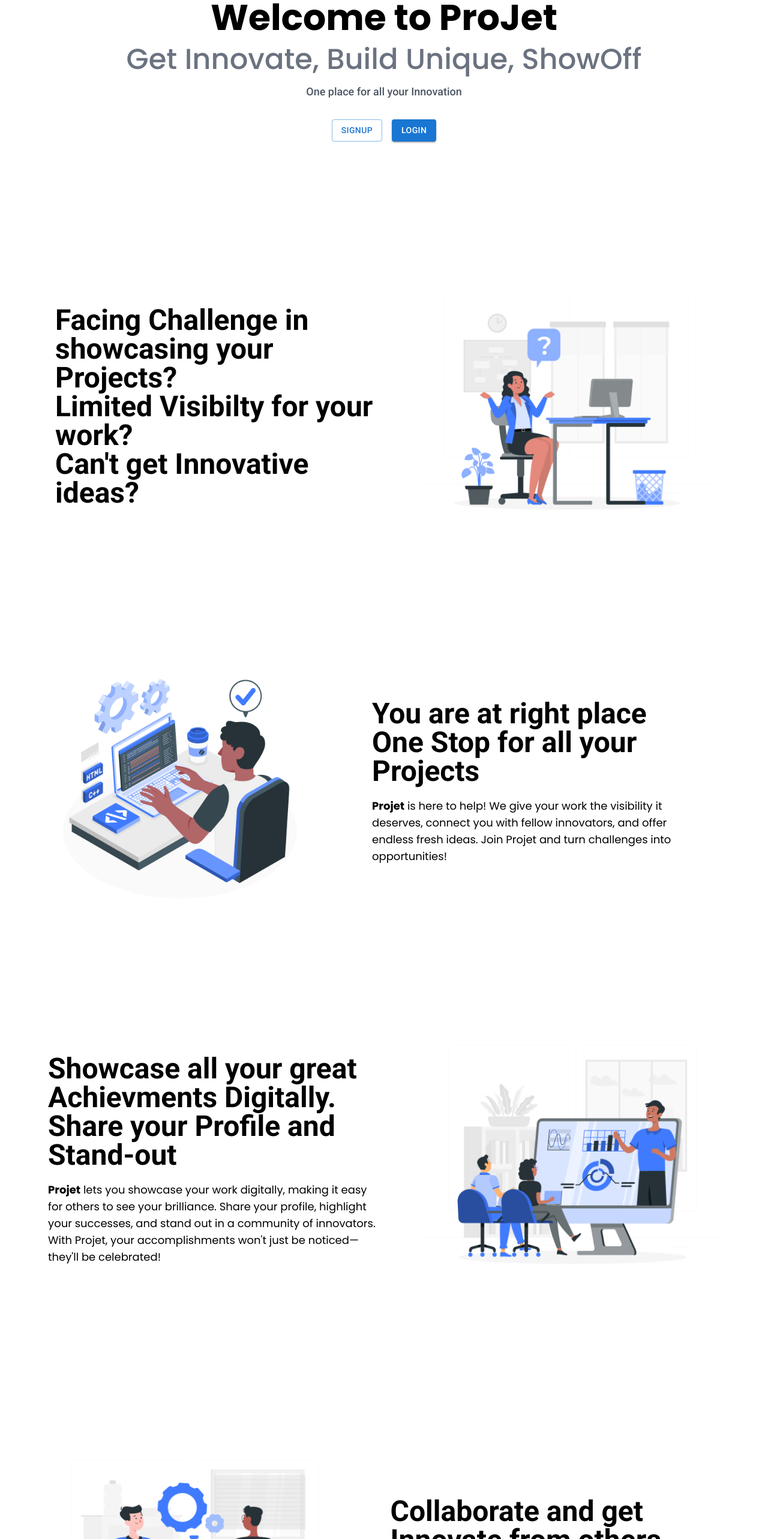
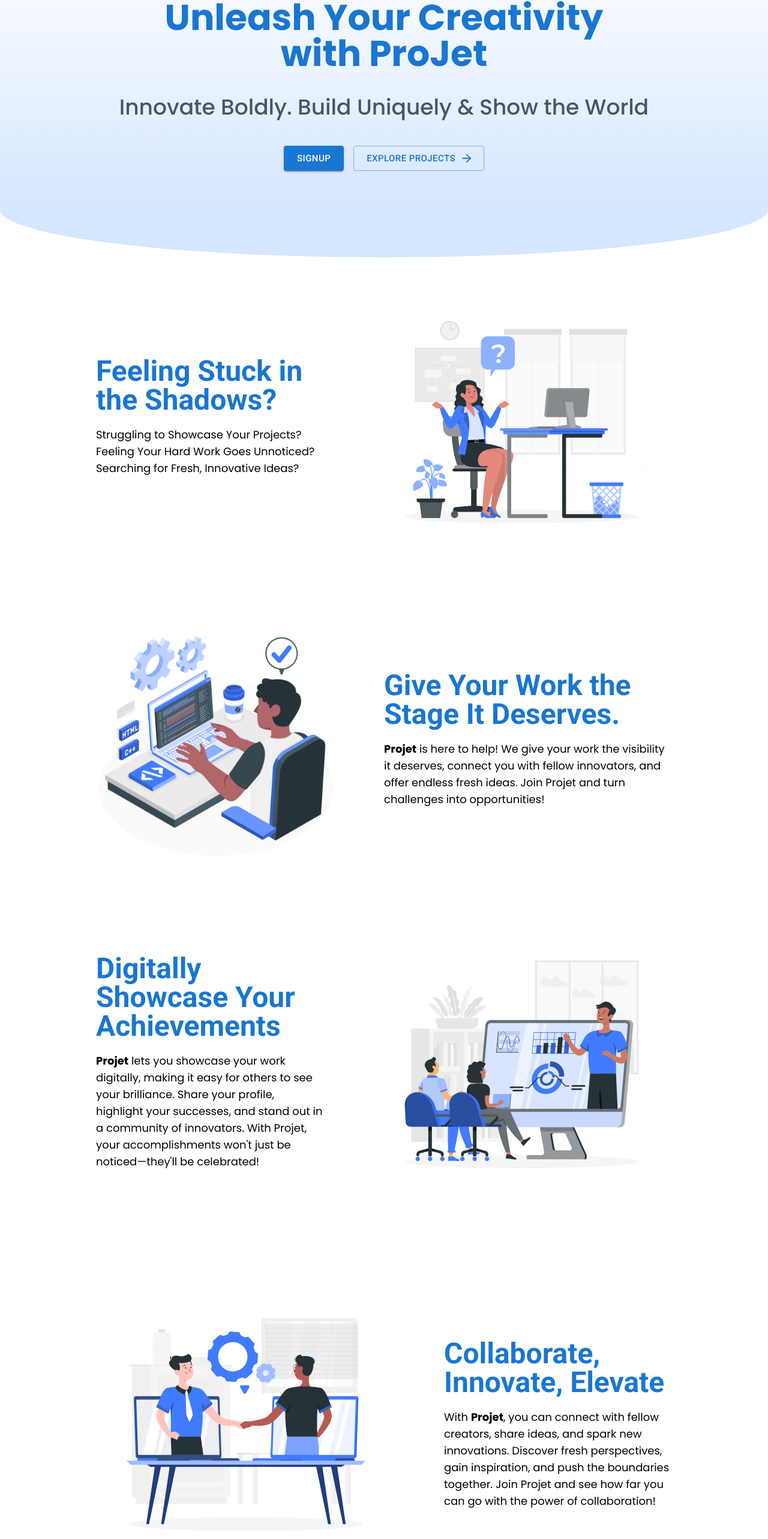
Before and after one commit to Muz4mmil/ProJet, a React (Vite) app in the folder frontend/: page / in a window 1280 px wide. Shown: the part 177-2743 px from the top of the page at 60% size. Built offline with nearby package versions, Linux system fonts and the light colour scheme; no server answers.

Commit message:
Refine Landing page

```diff
--- a/frontend/package.json
+++ b/frontend/package.json
@@ -19,13 +19,16 @@
     "@reduxjs/toolkit": "^2.0.1",
     "axios": "^1.6.5",
     "browser-image-compression": "^2.0.2",
+    "framer-motion": "^11.5.4",
     "js-cookie": "^3.0.5",
     "react": "^18.2.0",
     "react-dom": "^18.2.0",
     "react-icons": "^4.12.0",
+    "react-intersection-observer": "^9.13.1",
     "react-redux": "^9.0.4",
     "react-router-dom": "^6.21.1",
-    "react-toastify": "^9.1.3"
+    "react-toastify": "^9.1.3",
+    "swiper": "^11.1.12"
   },
   "devDependencies": {
     "@types/react": "^18.2.43",
--- a/frontend/src/pages/Home.jsx
+++ b/frontend/src/pages/Home.jsx
@@ -1,111 +1,200 @@
-import React from 'react'
+import React, { useEffect } from 'react'
 import { useSelector } from 'react-redux';
 import { Link } from 'react-router-dom';
 import { Button } from '@mui/material';
 import ArrowForwardIcon from '@mui/icons-material/ArrowForward';
+import { motion, useAnimation } from 'framer-motion';
+import { useInView } from 'react-intersection-observer';
+
+const AnimatedSection = ({ children, initial, animate, transition, className }) => {
+  const controls = useAnimation();
+  const [ref, inView] = useInView({
+    triggerOnce: true,
+    threshold: 0.2,
+  });
+
+  useEffect(() => {
+    if (inView) {
+      controls.start(animate);
+    } else {
+      controls.start(initial);
+    }
+  }, [inView, controls, animate, initial]);
+
+  return (
+    <motion.div
+      ref={ref}
+      initial={initial}
+      animate={controls}
+      transition={transition}
+      className={className}
+    >
+      {children}
+    </motion.div>
+  );
+};
 
 const Home = () => {
-  const user = useSelector((state) => state.user.user.value);;
+  const user = useSelector((state) => state.user.user.value);
 
   return (
     <div>
       <section id="hero"
-        className="hero mt-2 h-max flex flex-col justify-center text-center items-center gap-6 p-8 py-20 lg:p-24 w-full">
-        <div className="hero-info flex flex-col justify-center">
-          <h1 className="font-poppins text-5xl lg:text-6xl font-bold">Welcome to ProJet</h1>
-          <h2 className="font-poppins text-3xl text-gray-500 mt-4 lg:text-5xl font-medium">Get Innovate, Build Unique, ShowOff</h2>
-          <h5 className="text-lg text-center font-medium text-gray-600 mt-4">One place for all your Innovation</h5>
-        </div>
+        className="hero relative mt-2 h-max bg-gradient-to-b from-white to-[#d5e6ff] flex flex-col justify-center text-center items-center gap-6 p-8 pt-20 lg:p-24 lg:pb-16 w-full">
+        <motion.div
+          initial={{ opacity: 0, y: 50 }}
+          animate={{ opacity: 1, y: 0 }}
+          transition={{ duration: 0.8, delay: 0.5 }}
+          className="hero-info flex flex-col justify-center">
+          <h1 className="font-poppins text-5xl lg:text-6xl font-bold text-[#1976d2]">Unleash Your Creativity <br /> with ProJet</h1>
+          <h2 className="font-poppins text-3xl text-slate-600 mt-10 lg:text-4xl font-medium">Innovate Boldly. Build Uniquely & Show the World</h2>
+          {/* <h5 className="text-lg text-center font-medium text-gray-600 mt-4">One place for all your Innovation</h5> */}
+        </motion.div>
 
-        <div className="buttons mt-2 flex gap-4">
+        <motion.div
+          initial={{ opacity: 0, y: 30 }}
+          animate={{ opacity: 1, y: 0 }}
+          transition={{ duration: 0.8, delay: 1 }}
+          className="buttons mt-5 flex gap-4">
           {user ?
             <Link to='/explore'>
               <Button variant='outlined' size='large' endIcon={<ArrowForwardIcon />}>Explore Projects</Button>
             </Link> :
             <>
               <Link to='/signup'>
-                <Button variant='outlined'>Signup</Button>
+                <Button variant='contained' size='large'>Signup</Button>
               </Link>
-              <Link to='/login'>
-                <Button variant="contained">Login</Button>
+              <Link to='/explore'>
+                <Button variant="outlined" size='large' endIcon={<ArrowForwardIcon />}>Explore Projects</Button>
               </Link>
             </>
           }
-        </div>
+        </motion.div>
+        <div className="absolute -bottom-20 left-1/2 -translate-x-1/2 w-full h-40 bg-[#d5e6ff] rounded-[100%] -z-50"></div>
+
       </section>
+
       {/*
       <div className="un-image my-lg:h-[300px]>
 
         < className='h-full w-full'img src="./assets/UN Goals.png" className="w-[90%] lg:w-[600px] mx-auto" alt="UN goals" />
       </div> */}
 
+
       <section
-        className="about flex flex-col-reverse lg:flex-row justify-around items-center gap-6 lg:gap-20 p-8 lg:p-20 w-[calc(100vw-24px)] rounded-2xl m-auto my-6">
-        <div className="lg:w-1/2 about-info">
-          <h2 className="text-3xl lg:text-left text-center lg:text-5xl font-bold">
-            Facing Challenge in showcasing your Projects? <br />
-            Limited Visibilty for your work?<br />
-            Can't get Innovative ideas?
+        className="about flex flex-col-reverse md:flex-row justify-around items-center gap-6 lg:gap-20 p-8 lg:w-4/5 mx-auto w-[calc(100vw-24px)] rounded-2xl my-6 mt-16"
+      >
+        <AnimatedSection
+          initial={{ opacity: 0, y: 60 }}
+          animate={{ opacity: 1, y: 0 }}
+          transition={{ duration: 0.5, delay: 0.4 }}
+          className="lg:w-1/2 about-info"
+        >
+          <h2 className="text-3xl text-[#1976d2] lg:text-left text-center lg:text-5xl font-bold">
+            Feeling Stuck in the Shadows?
           </h2>
+          <p className="mt-5 text-lg font-poppins max-sm:text-center">
+            Struggling to Showcase Your Projects? <br />
+            Feeling Your Hard Work Goes Unnoticed? <br />
+            Searching for Fresh, Innovative Ideas?
+          </p>
+        </AnimatedSection>
+        <AnimatedSection
+          initial={{ opacity: 0, x: 60 }}
+          animate={{ opacity: 1, x: 0 }}
+          transition={{ duration: 0.5, delay: 0 }}>
+        <div className="md:w-[360px] lg:w-[500px]">
+          <img src="/assets/confuse.png" className="h-full w-full" alt="about" />
         </div>
-        <div className="lg:w-[500px]">
-          <img src="/assets/confuse.png" className='h-full w-full' alt="about" />
-        </div>
+        </AnimatedSection>
       </section>
 
       <section
-        className="solution flex flex-col-reverse lg:flex-row-reverse justify-around items-center gap-4 lg:gap-20 p-8 lg:p-20  my-6">
-        <div className="lg:w-1/2 solution-info">
-          <h2 className="text-3xl lg:text-left text-center lg:text-5xl font-bold">
-            You are at right place <br />
-            One Stop for all your Projects
+        className="solution flex flex-col-reverse md:flex-row-reverse justify-around items-center gap-6 lg:gap-20 p-8 lg:w-4/5 mx-auto my-6"
+      >
+        <AnimatedSection
+          initial={{ opacity: 0, y: 60 }}
+          animate={{ opacity: 1, y: 0 }}
+          transition={{ duration: 0.5, delay: 0.4 }}
+          className="lg:w-1/2 solution-info"
+        >
+          <h2 className="text-3xl text-[#1976d2] lg:text-left text-center lg:text-5xl font-bold">
+            Give Your Work the Stage It Deserves.
           </h2>
           <p className="mt-5 text-lg font-poppins max-sm:text-center">
-          <strong>Projet</strong> is here to help! We give your work the visibility it deserves, connect you with fellow innovators, and offer endless fresh ideas. Join Projet and turn challenges into opportunities!
+            <strong>Projet</strong> is here to help! We give your work the visibility it deserves, connect you with fellow innovators, and offer endless fresh ideas. Join Projet and turn challenges into opportunities!
           </p>
+        </AnimatedSection>
+
+        <AnimatedSection
+          initial={{ opacity: 0, x: -60 }}
+          animate={{ opacity: 1, x: 0 }}
+          transition={{ duration: 0.5, delay: 0 }}>
+        <div className="md:w-[800px] lg:w-[400px]">
+          <img src="/assets/solution.png" className="h-full w-full" alt="solution" />
         </div>
-        <div className="lg:w-[400px]">
-          <img src="/assets/solution.png" className='h-full w-full' alt="solution" />
-        </div>
+        </AnimatedSection>
       </section>
 
       <section
-        className="about flex flex-col-reverse lg:flex-row justify-around items-center gap-6 lg:gap-20 p-8 lg:p-20  my-6">
-        <div className="lg:w-1/2 about-info">
-          <h2 className="text-3xl lg:text-left text-center lg:text-5xl font-bold">
-            Showcase all your great Achievments Digitally. <br />
-            Share your Profile and Stand-out <br />
+        className="about flex flex-col-reverse md:flex-row justify-around items-center gap-6 lg:gap-20 p-8 lg:w-4/5 mx-auto my-6"
+      >
+        <AnimatedSection
+          initial={{ opacity: 0, y: 60 }}
+          animate={{ opacity: 1, y: 0 }}
+          transition={{ duration: 0.5, delay: 0.4 }}
+          className="lg:w-1/2 about-info"
+        >
+          <h2 className="text-3xl text-[#1976d2] lg:text-left text-center lg:text-5xl font-bold">
+            Digitally Showcase Your Achievements
           </h2>
           <p className="mt-5 text-lg font-poppins max-sm:text-center">
-          <strong>Projet</strong> lets you showcase your work digitally, making it easy for others to see your brilliance. Share your profile, highlight your successes, and stand out in a community of innovators. With Projet, your accomplishments won't just be noticed—they'll be celebrated!
+            <strong>Projet</strong> lets you showcase your work digitally, making it easy for others to see your brilliance. Share your profile, highlight your successes, and stand out in a community of innovators. With Projet, your accomplishments won't just be noticed—they'll be celebrated!
           </p>
+        </AnimatedSection>
+        <AnimatedSection
+          initial={{ opacity: 0, x: 60 }}
+          animate={{ opacity: 1, x: 0 }}
+          transition={{ duration: 0.5, delay: 0 }}>
+        <div className="lg:w-[500px]">
+          <img src="/assets/showcase.png" className="h-full w-full" alt="showcase" />
         </div>
-        <div className="lg:w-[500px]">
-          <img src="/assets/showcase.png" className='h-full w-full' alt="showcase" />
-        </div>
+        </AnimatedSection>
       </section>
 
       <section
-        className="solution flex flex-col-reverse lg:flex-row-reverse justify-around items-center gap-6 lg:gap-20 p-8 lg:p-20  mt-10">
-        <div className="lg:w-1/2 solution-info">
-          <h2 className="text-3xl lg:text-left text-center lg:text-5xl font-bold">
-            Collaborate and get Innovate from others<br />
+        className="solution flex flex-col-reverse md:flex-row-reverse justify-around items-center gap-6 lg:gap-20 p-8 lg:w-4/5 mx-auto mt-10"
+      >
+        <AnimatedSection
+          initial={{ opacity: 0, y: 60 }}
+          animate={{ opacity: 1, y: 0 }}
+          transition={{ duration: 0.5, delay: 0.4 }}
+          className="lg:w-1/2 solution-info"
+        >
+          <h2 className="text-3xl text-[#1976d2] lg:text-left text-center lg:text-5xl font-bold">
+            Collaborate, Innovate, Elevate
           </h2>
           <p className="mt-5 text-lg font-poppins max-sm:text-center">
-          With <strong>Projet</strong>, you can connect with fellow creators, share ideas, and spark new innovations. Discover fresh perspectives, gain inspiration, and push the boundaries together. Join Projet and see how far you can go with the power of collaboration!
+            With <strong>Projet</strong>, you can connect with fellow creators, share ideas, and spark new innovations. Discover fresh perspectives, gain inspiration, and push the boundaries together. Join Projet and see how far you can go with the power of collaboration!
           </p>
+        </AnimatedSection>
+        <AnimatedSection
+          initial={{ opacity: 0, x: -60 }}
+          animate={{ opacity: 1, x: 0 }}
+          transition={{ duration: 0.5, delay: 0 }}>
+        <div className="lg:w-[500px]">
+          <img src="/assets/collab.png" className="h-full w-full" alt="collab" />
         </div>
-        <div className="lg:w-[500px]">
-          <img src="/assets/collab.png" a className='h-full w-full' lt="collab" />
-        </div>
+        </AnimatedSection>
       </section>
 
       <section className="explore text-center mb-8">
-        <Link to='/explore'>
-          <Button variant='contained' size='large' endIcon={<ArrowForwardIcon />}>Explore Projects</Button>
+        <Link to="/explore">
+          <Button variant="contained" size="large" endIcon={<ArrowForwardIcon />}>
+            Explore Projects
+          </Button>
         </Link>
       </section>
-
     </div>
   )
 }
```
Also changed, not shown: frontend/src/components/ProjectCardSkeleton.jsx (added, +32 -0 lines), frontend/src/pages/Explore.jsx (+12 -5 lines), frontend/src/pages/Profile.jsx (+7 -1 lines), frontend/src/pages/Project.jsx (+15 -6 lines), 1 other file (tests, documents, lock files or other folders).
